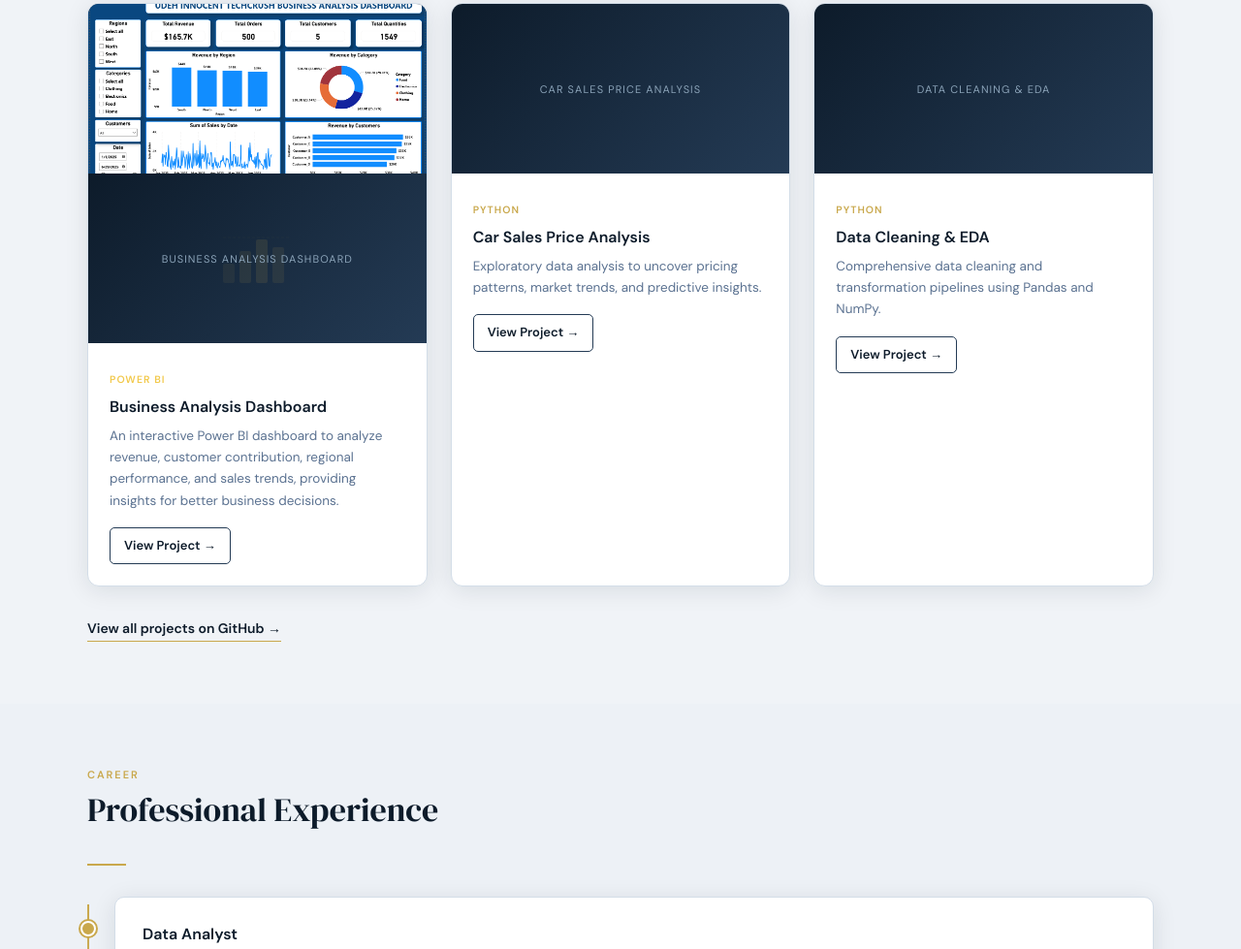
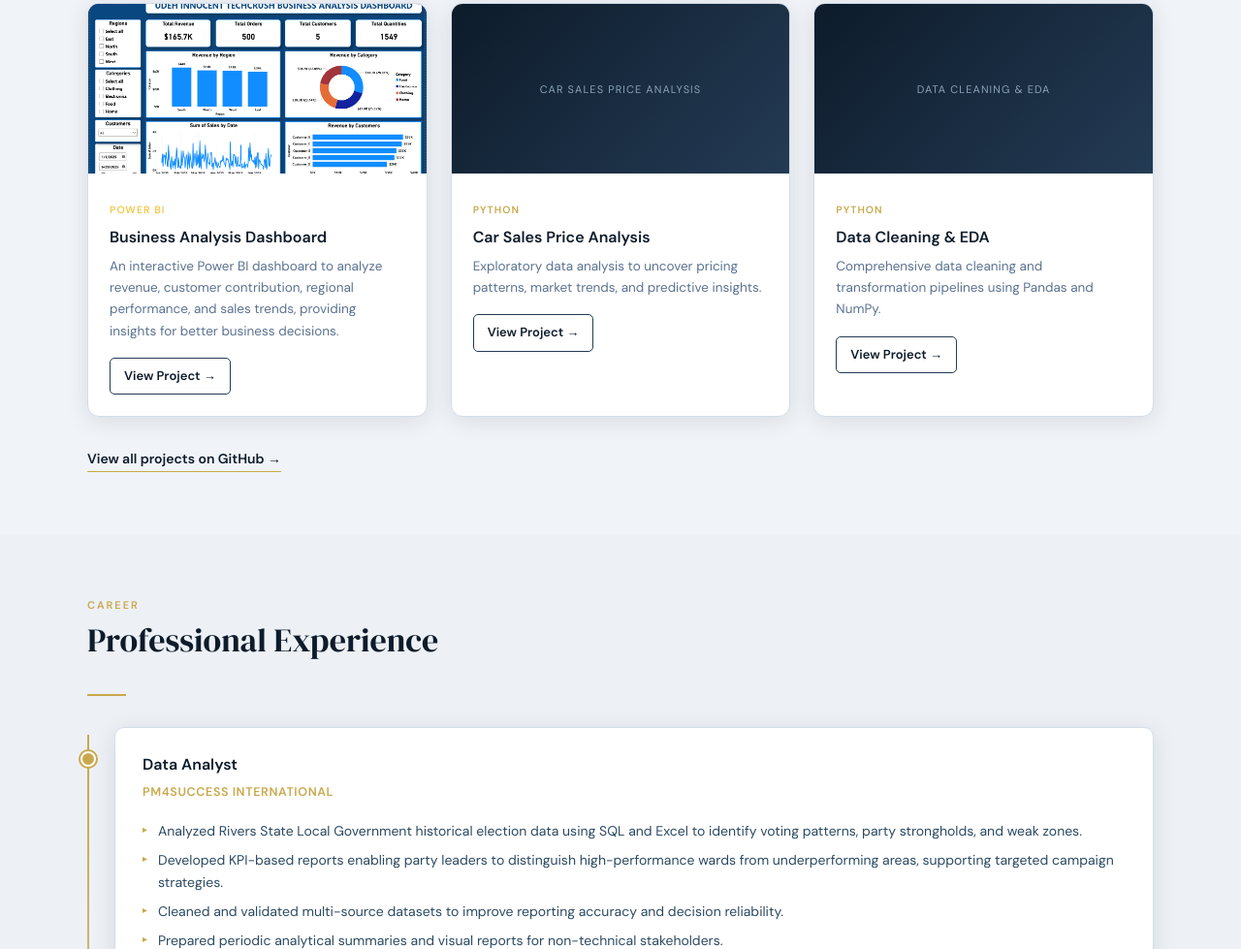
Before and after one commit to amazon-duci/projects, a plain HTML site: page index.html in a window 1280 px wide. Shown: the part 2550-3529 px from the top of the page at 97% size. Drawn offline with Linux system fonts and the light colour scheme.

Commit message:
Modify image placeholder and remove commented project
Updated the image placeholder display for the Business Analysis Dashboard and removed the commented-out section for a second Power BI project.

```diff
--- a/index.html
+++ b/index.html
@@ -1006,10 +1006,7 @@ body {
            Duplicate this block to add more Power BI projects. -->
       <div class="project-card powerbi">
         <img src="images/business_analysis_dash.png" alt="Power BI Project 1" onerror="this.style.display='none';this.nextElementSibling.style.display='flex'">
-        <div class="img-placeholder" style="display:flex">
-          <svg width="80" height="60" viewBox="0 0 80 60" fill="none"><rect x="5" y="35" width="12" height="20" fill="#c9a84c" opacity="0.5" rx="2"/><rect x="22" y="22" width="12" height="33" fill="#c9a84c" opacity="0.65" rx="2"/><rect x="39" y="10" width="12" height="45" fill="#c9a84c" opacity="0.8" rx="2"/><rect x="56" y="18" width="12" height="37" fill="#c9a84c" opacity="0.6" rx="2"/><line x1="5" y1="8" x2="75" y2="8" stroke="#c9a84c" stroke-width="0.7" opacity="0.4" stroke-dasharray="3 2"/></svg>
-          <span>Business Analysis Dashboard</span>
-        </div>
+        <div class="img-placeholder" style="display:none"><span>Business Analysis Dashboard</span></div>
         <div class="card-body">
           <div class="card-tag" style="color:#f2c94c;">Power BI</div>
           <h3>Business Analysis Dashboard</h3>
@@ -1019,19 +1016,7 @@ body {
         </div>
       </div>
 
-      <!-- <div class="project-card powerbi">
-        <img src="images/powerbi_project2.png" alt="Power BI Project 2" onerror="this.style.display='none';this.nextElementSibling.style.display='flex'">
-        <div class="img-placeholder" style="display:flex">
-          <svg width="80" height="60" viewBox="0 0 80 60" fill="none"><circle cx="40" cy="30" r="22" stroke="#c9a84c" stroke-width="1.2" fill="none"/><path d="M 40 30 L 40 8 A 22 22 0 0 1 58 44 Z" fill="#c9a84c" opacity="0.6"/><path d="M 40 30 L 58 44 A 22 22 0 0 1 18 40 Z" fill="#c9a84c" opacity="0.35"/><path d="M 40 30 L 18 40 A 22 22 0 0 1 40 8 Z" fill="#c9a84c" opacity="0.2"/></svg>
-          <span>Add Screenshot</span>
-        </div>
-        <div class="card-body">
-          <div class="card-tag" style="color:#f2c94c;">Power BI</div>
-          <h3>Power BI Project 2</h3>
-          <p>Add your project description here. Describe the dashboard, data source, and key insights delivered.</p>
-          <a class="card-link" href="#" target="_blank">View Project →</a>
-        </div>
-      </div> -->
+
 
       <!-- ── PYTHON PROJECTS ── -->
       <div class="project-card python">
```
